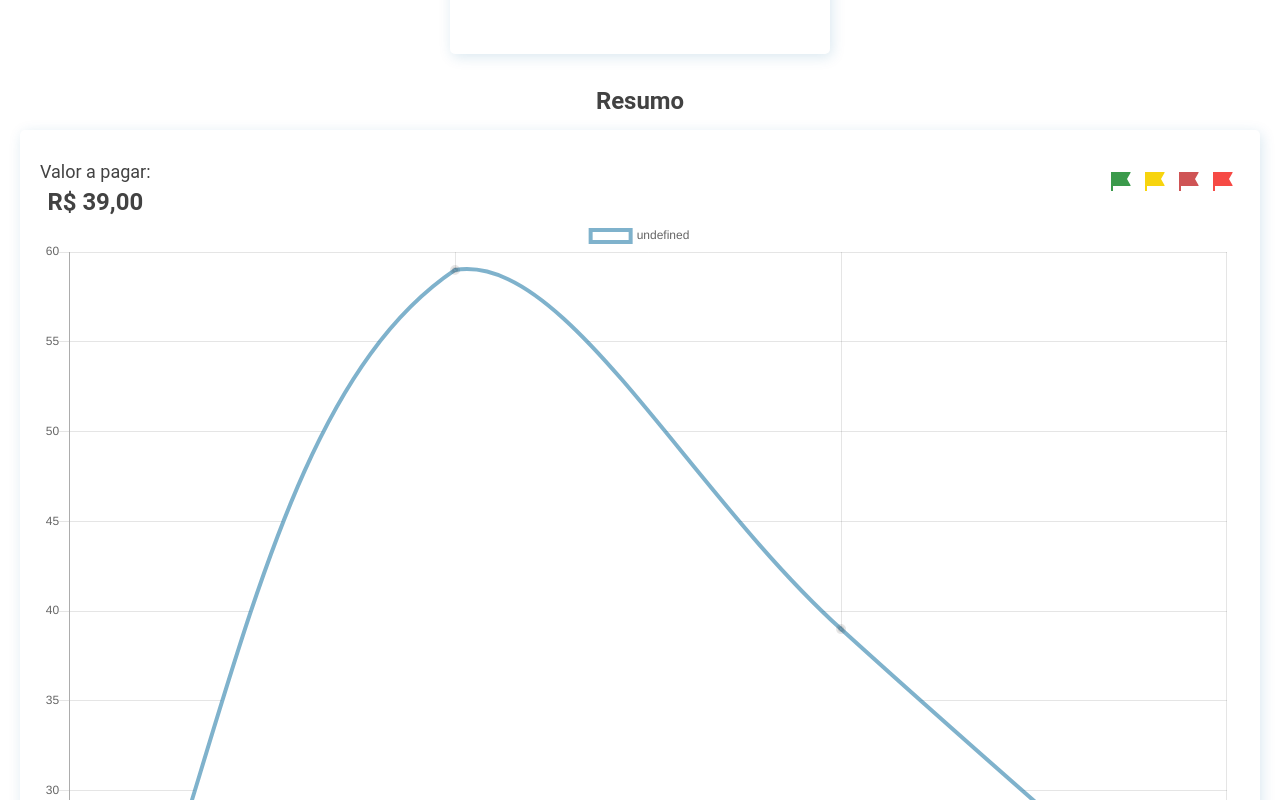
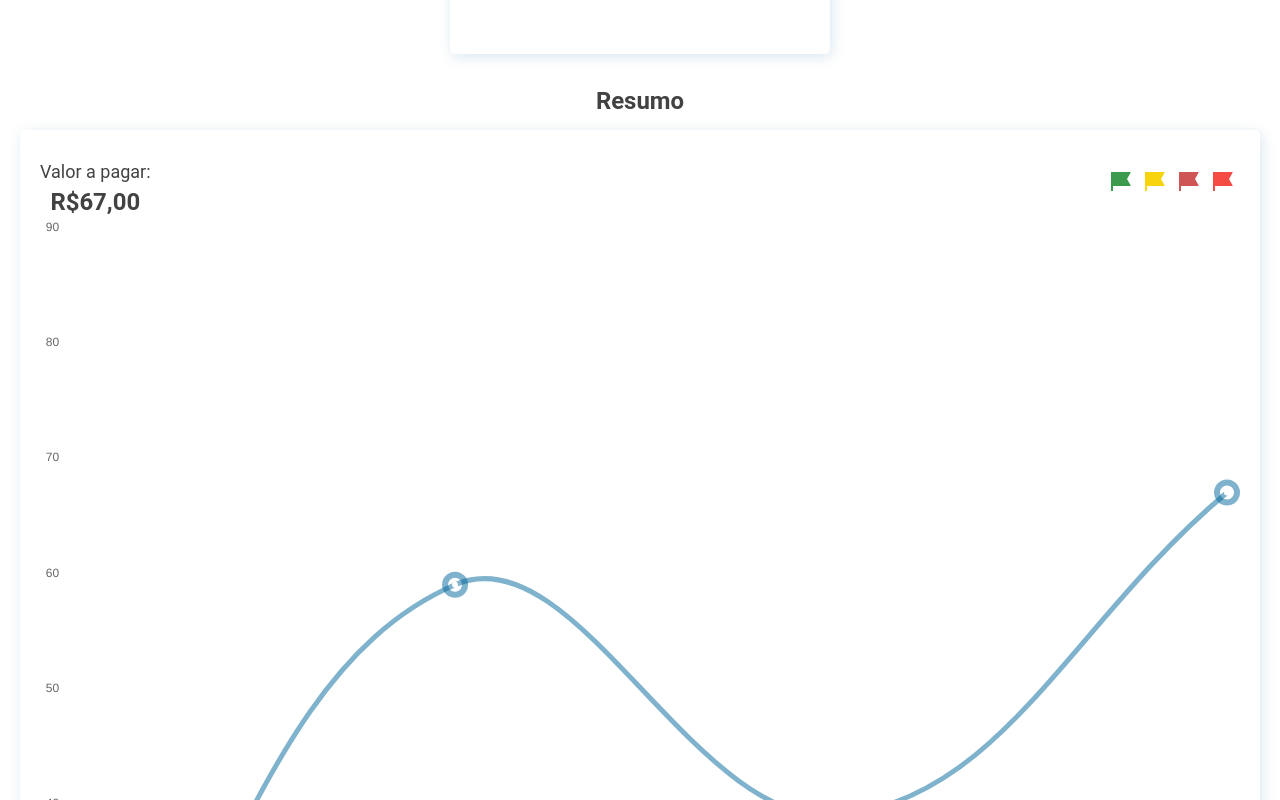
Before and after one commit to ldantas-s/megahack5-cardlumens, a React (Create React App) app: page /card-cpfl in a window 1280 px wide. Shown: the part 340-1140 px from the top of the page. Built offline with nearby package versions, Linux system fonts and the light colour scheme; the HTML template or start-up script is replaced by a standard one.

Commit message:
Refactor style of the chartjs

```diff
--- a/src/components/MonthsChart.tsx
+++ b/src/components/MonthsChart.tsx
@@ -1,27 +1,40 @@
-import React from 'react';
+import React, { useEffect, useState } from 'react';
 import { Line } from 'react-chartjs-2';
 import { RiFlag2Fill } from 'react-icons/ri';
 
 import '../assets/css/compenents/monthsChart.css';
-
-// interface MonthsChartInterface {
-//   months: Array<{
-//     monthName: string;
-//   }>;
-// }
 
 function MonthsChart() {
   let data = {
     labels: ['Nov', 'Dez', 'Jan', 'Fev'],
     datasets: [
       {
-        data: [10, 59, 39, 20],
-        backgroundColor: ['rgba(255, 255, 255, 1)'],
-        borderColor: ['rgba(0,102,153,.5)'],
-        borderWidth: 4,
+        data: [10, 59, 39, 67],
+        backgroundColor: 'rgba(255, 255, 255, 1)',
+        borderColor: 'rgba(0,102,153,.5)',
+        borderWidth: 5,
+        pointBorderWidth: 20,
+        fill: false,
+        hoverBorderColor: '',
+        hitRadius: 10,
       },
     ],
   };
+
+  const [infoMonth, setInfoMonth] = useState<any>();
+  const [valuePay, setValuePay] = useState<number>(
+    data.datasets[0].data[data.datasets[0].data.length - 1]
+  );
+
+  useEffect(() => {
+    if (infoMonth)
+      infoMonth.forEach((element: any) => {
+        console.log(element);
+        let idx = element['_index'];
+        setValuePay(element['_chart'].config.data.datasets[0].data[idx]);
+      });
+  }, [infoMonth]);
+
   return (
     <section className="monthsChart">
       <h2 className="title2">Resumo</h2>
@@ -29,7 +42,7 @@ function MonthsChart() {
         <header className="secChart-header">
           <h3 className="title2">
             <span className="secChart-header__span">Valor a pagar:</span> R$
-            39,00
+            {valuePay},00
           </h3>
           <div className="secChart-header-flags">
             <RiFlag2Fill size={24} color={'var(--color-flag-green)'} />
@@ -39,7 +52,40 @@ function MonthsChart() {
           </div>
         </header>
 
-        <Line data={data} width={100} height={80} />
+        <Line
+          // onElementsClick={handleData}
+          data={data}
+          width={100}
+          height={80}
+          options={{
+            onClick: function (evt, item) {
+              // console.log(item.);
+              setInfoMonth(item);
+            },
+            legend: {
+              display: false,
+            },
+            // events: ['click'],
+            scales: {
+              xAxes: [
+                {
+                  display: true,
+                  gridLines: { display: false },
+                },
+              ],
+              yAxes: [
+                {
+                  ticks: {
+                    suggestedMin: 50,
+                    suggestedMax: 90,
+                  },
+                  display: true,
+                  gridLines: { display: false },
+                },
+              ],
+            },
+          }}
+        />
       </div>
     </section>
   );
```
